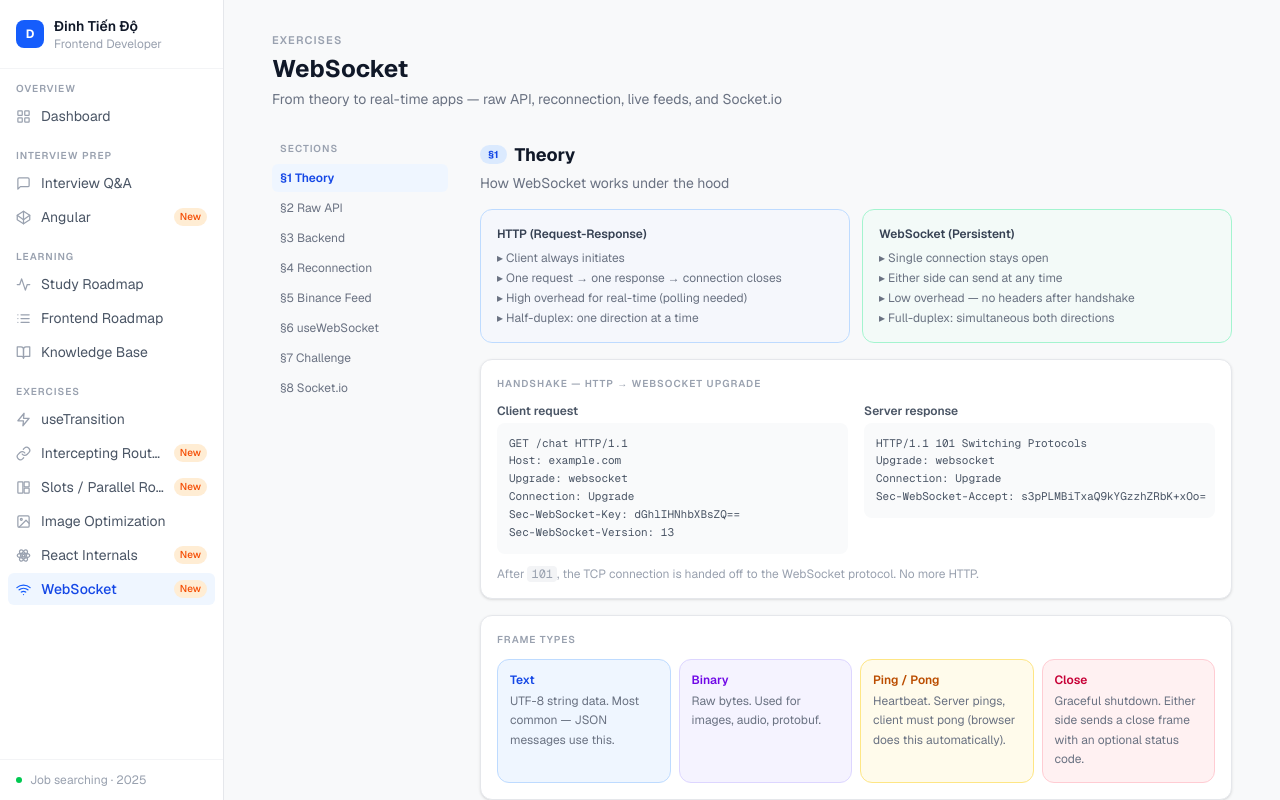
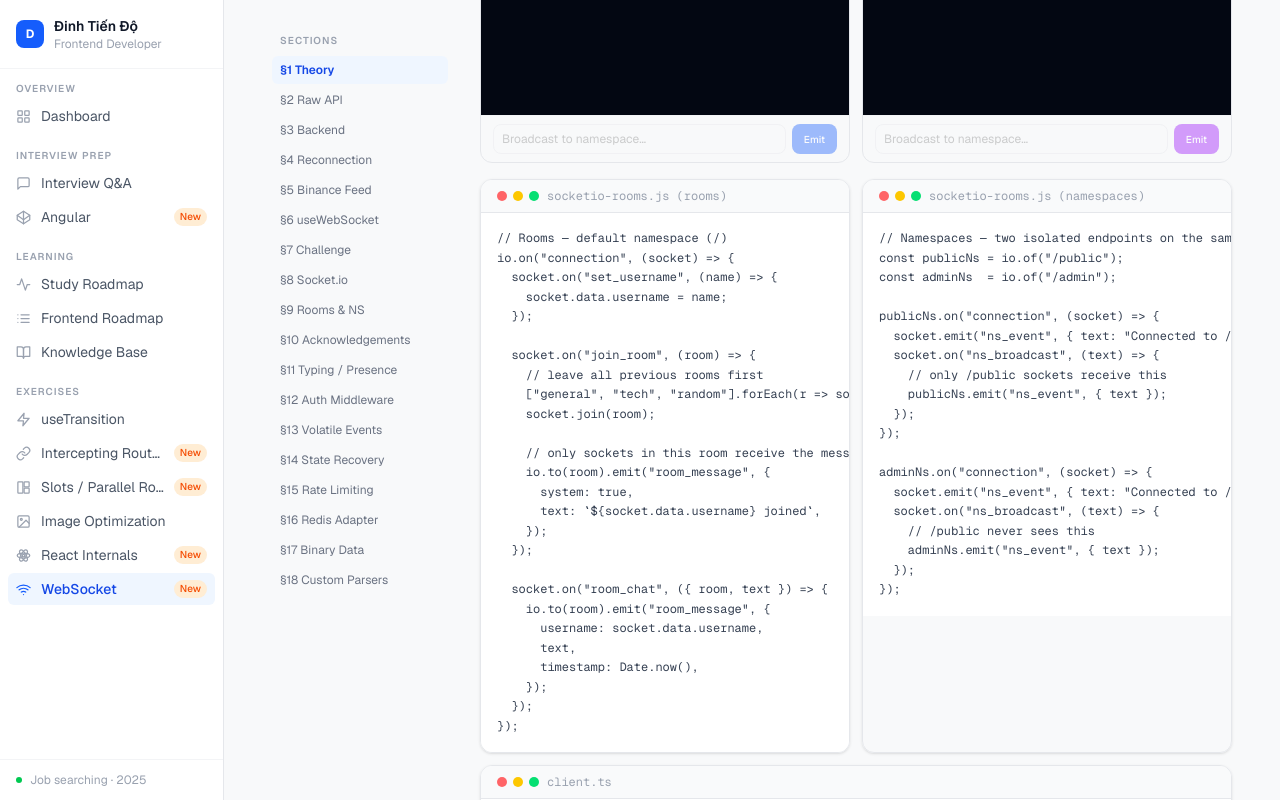
Before and after one commit to dodt99/cv, a Next.js app: page /exercises/websocket in a window 1280 px wide. Built offline with nearby package versions, Linux system fonts and the light colour scheme.

Commit message:
feat: wire AuthSection into websocket page for §12

```diff
--- a/app/exercises/websocket/page.tsx
+++ b/app/exercises/websocket/page.tsx
@@ -9,16 +9,28 @@ import { BinanceSection } from "./components/BinanceSection";
 import { HookSection } from "./components/HookSection";
 import { ChallengeSection } from "./components/ChallengeSection";
 import { SocketIOSection } from "./components/SocketIOSection";
+import { RoomsSection } from "./components/RoomsSection";
+import { AuthSection } from "./components/AuthSection";
 
 const NAV_SECTIONS = [
-  { id: "theory",    label: "§1 Theory" },
-  { id: "raw-api",   label: "§2 Raw API" },
-  { id: "backend",   label: "§3 Backend" },
-  { id: "reconnect", label: "§4 Reconnection" },
-  { id: "binance",   label: "§5 Binance Feed" },
-  { id: "hook",      label: "§6 useWebSocket" },
-  { id: "challenge", label: "§7 Challenge" },
-  { id: "socketio",  label: "§8 Socket.io" },
+  { id: "theory",      label: "§1 Theory" },
+  { id: "raw-api",     label: "§2 Raw API" },
+  { id: "backend",     label: "§3 Backend" },
+  { id: "reconnect",   label: "§4 Reconnection" },
+  { id: "binance",     label: "§5 Binance Feed" },
+  { id: "hook",        label: "§6 useWebSocket" },
+  { id: "challenge",   label: "§7 Challenge" },
+  { id: "socketio",    label: "§8 Socket.io" },
+  { id: "rooms",       label: "§9 Rooms & NS" },
+  { id: "ack",         label: "§10 Acknowledgements" },
+  { id: "presence",    label: "§11 Typing / Presence" },
+  { id: "auth",        label: "§12 Auth Middleware" },
+  { id: "volatile",    label: "§13 Volatile Events" },
+  { id: "recovery",    label: "§14 State Recovery" },
+  { id: "ratelimit",   label: "§15 Rate Limiting" },
+  { id: "redis",       label: "§16 Redis Adapter" },
+  { id: "binary",      label: "§17 Binary Data" },
+  { id: "parser",      label: "§18 Custom Parsers" },
 ];
 
 export default function WebSocketPage() {
@@ -91,8 +103,36 @@ export default function WebSocketPage() {
           <HookSection />
           <ChallengeSection />
           <SocketIOSection />
+          <RoomsSection />
+          <ComingSoon id="ack"       badge="§10" title="Acknowledgements"           desc="Request-reply pattern with timeout handling for reliable delivery." />
+          <ComingSoon id="presence"  badge="§11" title="Typing Indicators & Presence" desc="Debounced typing events, broadcast vs emit, online/offline state." />
+          <AuthSection />
+          <ComingSoon id="volatile"  badge="§13" title="Volatile Events"            desc="socket.volatile.emit() — when to drop events vs guarantee delivery." />
+          <ComingSoon id="recovery"  badge="§14" title="Connection State Recovery"  desc="Socket.io v4.6+ buffering and replaying missed events on reconnect." />
+          <ComingSoon id="ratelimit" badge="§15" title="Rate Limiting & Backpressure" desc="Defending against flooding; detecting and handling slow consumers." />
+          <ComingSoon id="redis"     badge="§16" title="Redis Adapter"              desc="Scaling to multiple Node processes with @socket.io/redis-adapter." />
+          <ComingSoon id="binary"    badge="§17" title="Binary Data"               desc="Sending ArrayBuffers and Blobs instead of JSON for performance." />
+          <ComingSoon id="parser"    badge="§18" title="Custom Parsers (msgpack)"   desc="Replacing JSON with msgpack for smaller payloads and faster parsing." />
         </div>
       </div>
     </div>
   );
 }
+
+function ComingSoon({ id, badge, title, desc }: { id: string; badge: string; title: string; desc: string }) {
+  return (
+    <section id={id} className="mb-16 scroll-mt-4">
+      <div className="mb-4">
+        <div className="flex items-center gap-2 mb-1">
+          <span className="text-[10px] font-bold bg-gray-100 text-gray-400 px-2 py-0.5 rounded-full">{badge}</span>
+          <h2 className="text-lg font-bold text-gray-400">{title}</h2>
+        </div>
+        <p className="text-sm text-gray-400">{desc}</p>
+      </div>
+      <div className="flex items-center gap-3 p-5 rounded-xl border border-dashed border-gray-200 bg-gray-50">
+        <div className="w-2 h-2 rounded-full bg-gray-300 shrink-0" />
+        <p className="text-xs text-gray-400">Not implemented yet — coming soon.</p>
+      </div>
+    </section>
+  );
+}
```
